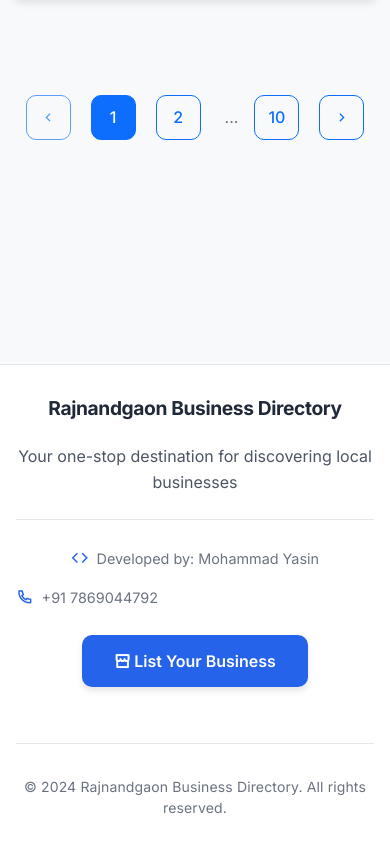
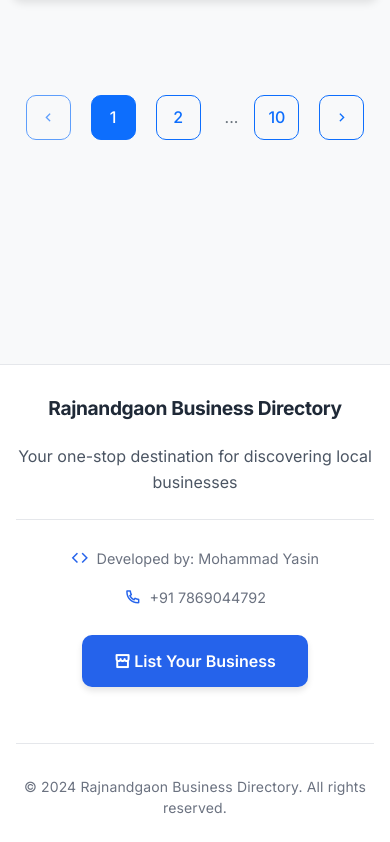
Before and after one commit to mdmemonyasin/mdmemonyasin.github.io, a plain HTML site: page index.html in a window 390 px wide. Shown: the part 2236-3078 px from the top of the page. Drawn offline with nearby package versions, Linux system fonts and the light colour scheme.

Commit message:
minor fix for contact in center

```diff
--- a/styles.css
+++ b/styles.css
@@ -550,6 +550,10 @@ body {
     justify-content: center;
   }
 
+  .developer-info a {
+    justify-content: center;
+  }
+
   .btn-list-business {
     padding: 0.875rem 2rem;
     font-size: 1rem;
```
